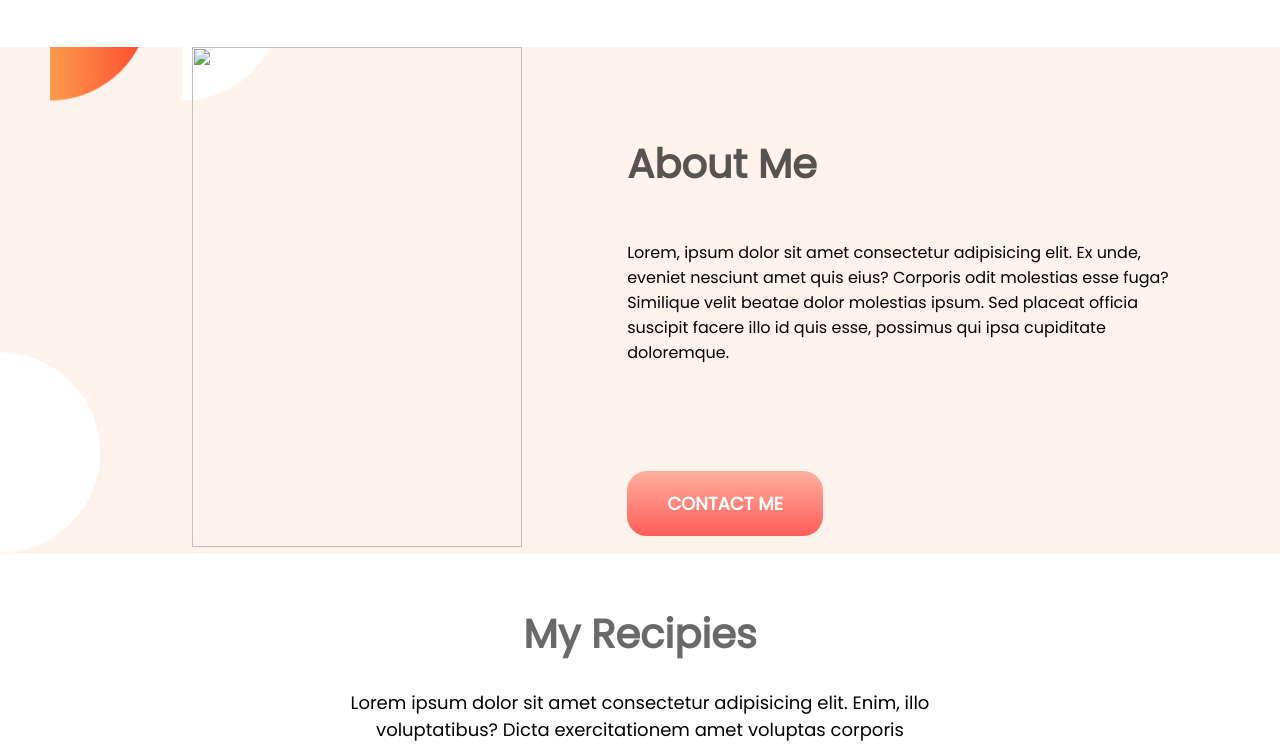
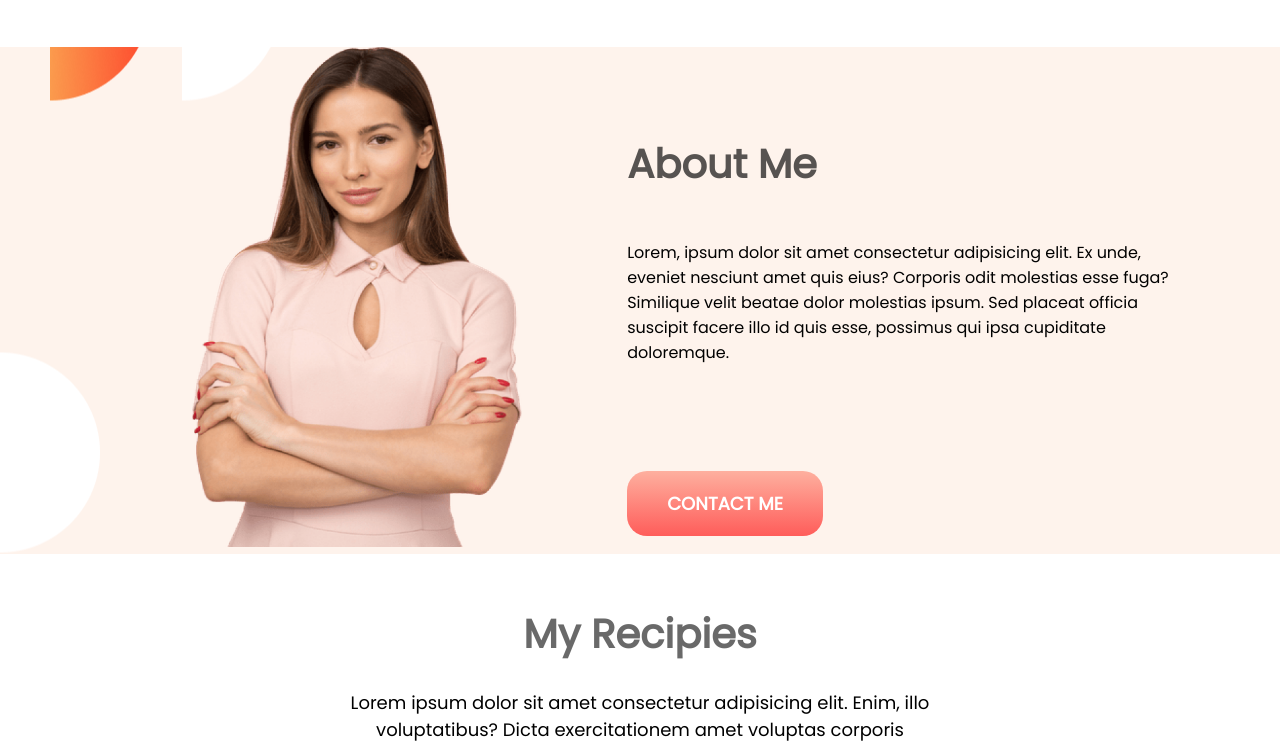
Before and after one commit to euhansarkar/eat-healthy, a plain HTML site: page index.html in a window 1280 px wide. Shown: the part 594-1341 px from the top of the page. Drawn offline with Linux system fonts and the light colour scheme; the site is published under a folder, as on GitHub Pages, so addresses that start at the root find nothing.

Commit message:
picture problem solved

```diff
--- a/index.html
+++ b/index.html
@@ -29,7 +29,7 @@
 
     <section id="about">
         <div class="width-set me">
-            <img src="/images/female/Person Image.png" alt="">
+            <img src="images/female/Person Image.png" alt="">
         </div>
         <div class="width-set aboutMe">
             <h1>about me</h1>
```
